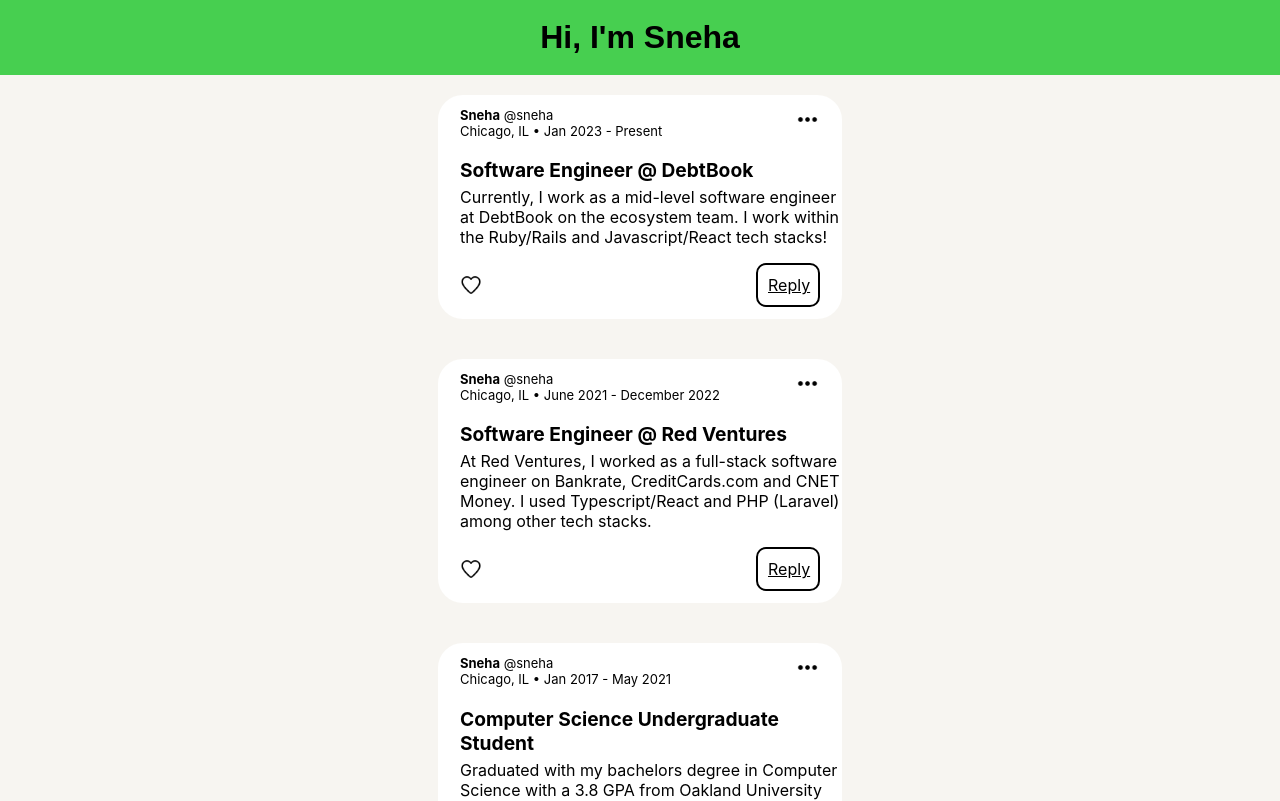
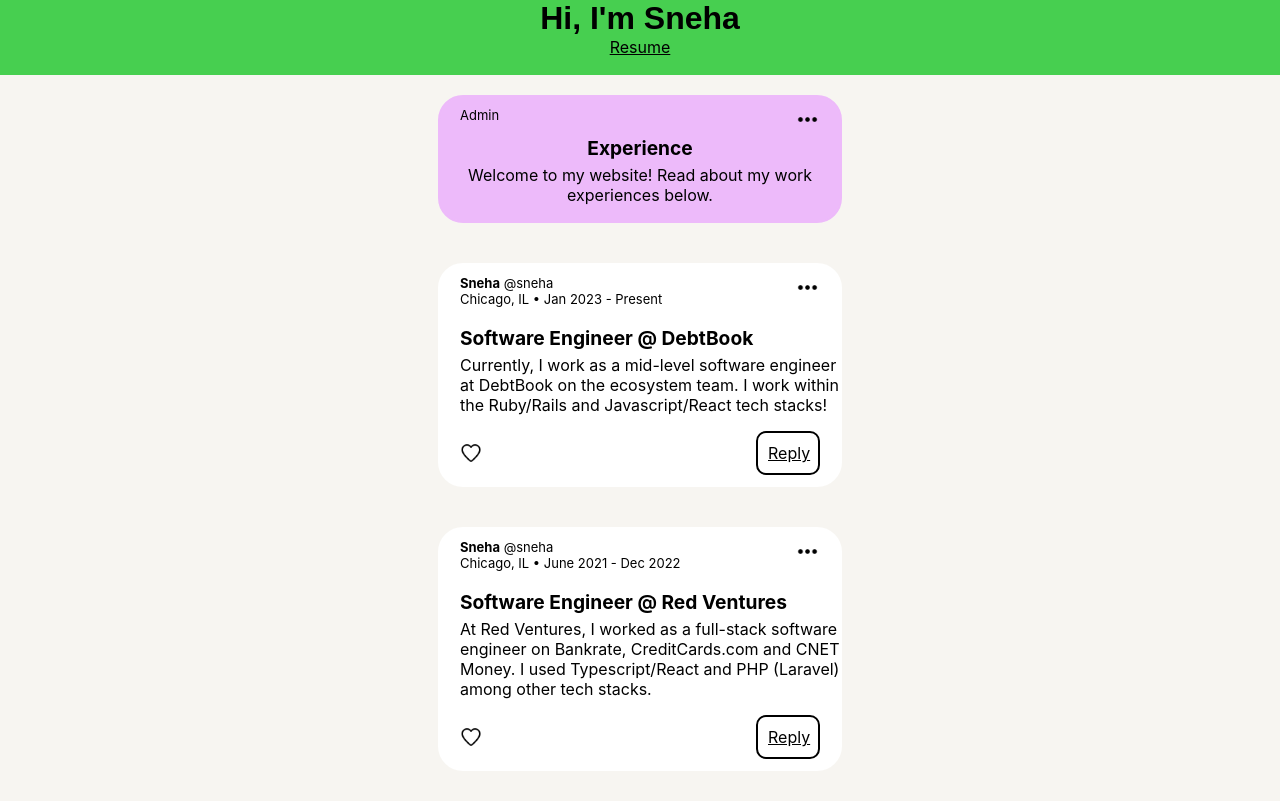
Before and after one commit to snehajalukar/snehacodes, a React (Create React App) app: page / in a window 1280 px wide. Shown: the top 801 px of the page. Built offline with nearby package versions, Linux system fonts and the light colour scheme.

Commit message:
content updates

```diff
--- a/src/App.css
+++ b/src/App.css
@@ -47,9 +47,10 @@ a:hover {
 .Header-background {
   background-color: #47cf50;
   height: 75px;
-  margin: 0 -20px;
+  /* margin: 0 -20px; */
   display: flex;
   align-items: center;
+  flex-direction: column;
 }
 
 .Header-text {
@@ -63,6 +64,9 @@ a:hover {
   flex-direction: column;
   flex-wrap: wrap;
 }
+
+/* LEXPOST COMPONENT BELOW */
+
 
 .LexPost {
   margin-top: 20px;
@@ -115,6 +119,10 @@ a:hover {
   font-size: medium;
 }
 
+.LexPost__Link {
+  text-align: left;
+}
+
 .LexPost__footer {
   display: flex;
   flex-direction: row;
@@ -145,6 +153,41 @@ a:hover {
 }
 
 
+/* LEXBREAK COMPONENT BELOW */
+
+
+.LexBreak {
+  margin-top: 20px;
+  margin-bottom: 20px;
+  border-radius: 25px;
+  border: 2px solid #EDBAFA;
+  background-color: #EDBAFA;
+  color: #000;
+  width: 400px;
+  height: auto;
+  display: flex;
+  flex-direction: column;
+}
+
+.LexBreak__content {
+  display: flex;
+  flex-direction: column;
+  align-items: center;
+  justify-content: center;
+}
+
+.LexBreak__title {
+  font-weight: bold;
+  font-size: larger;
+  margin-top: 0px;
+  margin-bottom: 5px;
+  text-align: left;
+}
+
+.LexBreak__description {
+  margin-top: 0px;
+  font-size: medium;
+}
 
 @keyframes App-logo-spin {
   from {
--- a/src/App.js
+++ b/src/App.js
@@ -2,15 +2,28 @@ import React from 'react';
 import './App.css';
 import Header from './components/Header';
 import LexPost from './components/LexPost';
+import LexBreak from './components/LexBreak';
+
 
 function App() {
   return (
     <div className="App">
       <Header />
       <div className="content">
+        <LexBreak title="Experience" description="Welcome to my website! Read about my work experiences below." />
+
         <LexPost time="Jan 2023 - Present" title="Software Engineer @ DebtBook" description="Currently, I work as a mid-level software engineer at DebtBook on the ecosystem team. I work within the Ruby/Rails and Javascript/React tech stacks!" />
-        <LexPost time="June 2021 - December 2022" title="Software Engineer @ Red Ventures" description="At Red Ventures, I worked as a full-stack software engineer on Bankrate, CreditCards.com and CNET Money. I used Typescript/React and PHP (Laravel) among other tech stacks." />
+        <LexPost time="June 2021 - Dec 2022" title="Software Engineer @ Red Ventures" description="At Red Ventures, I worked as a full-stack software engineer on Bankrate, CreditCards.com and CNET Money. I used Typescript/React and PHP (Laravel) among other tech stacks." />
+
+
+        <LexBreak title="Community" description="Giving back with my time." />
+        <LexPost time="Aug 2022 - Present" link="https://chihacknight.org/board-of-directors/sneha-jalukar.html" title="Board Member @ Chi Hack Night" description="I volunteer my time on the board of Chi Hack Night, a civic tech nonprofit in the City of Chicago." />
+        <LexPost time="Jan 2018 - Sept 2020" link="https://blogs.microsoft.com/chicago/2018/11/12/empowering-and-inspiring-at-oakland-universitys-grizzhacks/" title="Director @ GrizzHacks" description="Responsible for co-leading a team of 11 individuals, and raised more than $70,000 to throw the largest hackathon in the metro Detroit area; Lead development on technical endeavors such as the website and app." />
+
+
+        <LexBreak title="Education" description="I'm enthusiastic about continuous learning." />
         <LexPost time="Jan 2017 - May 2021" title="Computer Science Undergraduate Student" description="Graduated with my bachelors degree in Computer Science with a 3.8 GPA from Oakland University" />
+
       </div>
     </div>
   );
--- a/src/components/Header.js
+++ b/src/components/Header.js
@@ -4,6 +4,7 @@ const Header = () => {
   return (
     <div className='Header-background'>
         <h1 className='Header-text'>Hi, I'm Sneha</h1>
+        <a href="resume.pdf">Resume</a>
     </div>
   )
 }
--- /dev/null
+++ b/src/components/LexBreak.js
@@ -0,0 +1,32 @@
+import React from 'react'
+
+const LexBreak = ({time, title, description}) => {
+
+  function sendEmail() {
+      window.location = "mailto:xyz@yourapplicationdomain.com";
+  }
+
+  return (
+    <div className="LexBreak">
+        <div className="LexPost__header">
+          <div className="LexPost__header-left">
+            <div>Admin</div>
+          </div>
+
+          <div className="LexPost__header-right">
+            <img width="25px" height="25px" src="horizontal-menu.png"></img>
+          </div>
+        </div>
+
+
+        <div className="LexBreak__content">
+          <p className="LexBreak__title">{title}</p>
+          <p className="LexBreak__description">{description}</p>
+        </div>
+    </div>
+  )
+}
+
+
+
+export default LexBreak
--- a/src/components/LexPost.js
+++ b/src/components/LexPost.js
@@ -1,6 +1,6 @@
 import React from 'react'
 
-const LexPost = ({time, title, description}) => {
+const LexPost = ({time, title, description, link}) => {
 
   function sendEmail() {
       window.location = "mailto:xyz@yourapplicationdomain.com";
@@ -23,6 +23,7 @@ const LexPost = ({time, title, description}) => {
         <div className="LexPost__content">
           <p className="LexPost__title">{title}</p>
           <p className="LexPost__description">{description}</p>
+          {link ? <p className="LexPost__Link">Learn more: <a href={link}>here</a></p> : <></>}
         </div>
 
 
```
Also changed, not shown: 1 other file (tests, documents, lock files or other folders).
